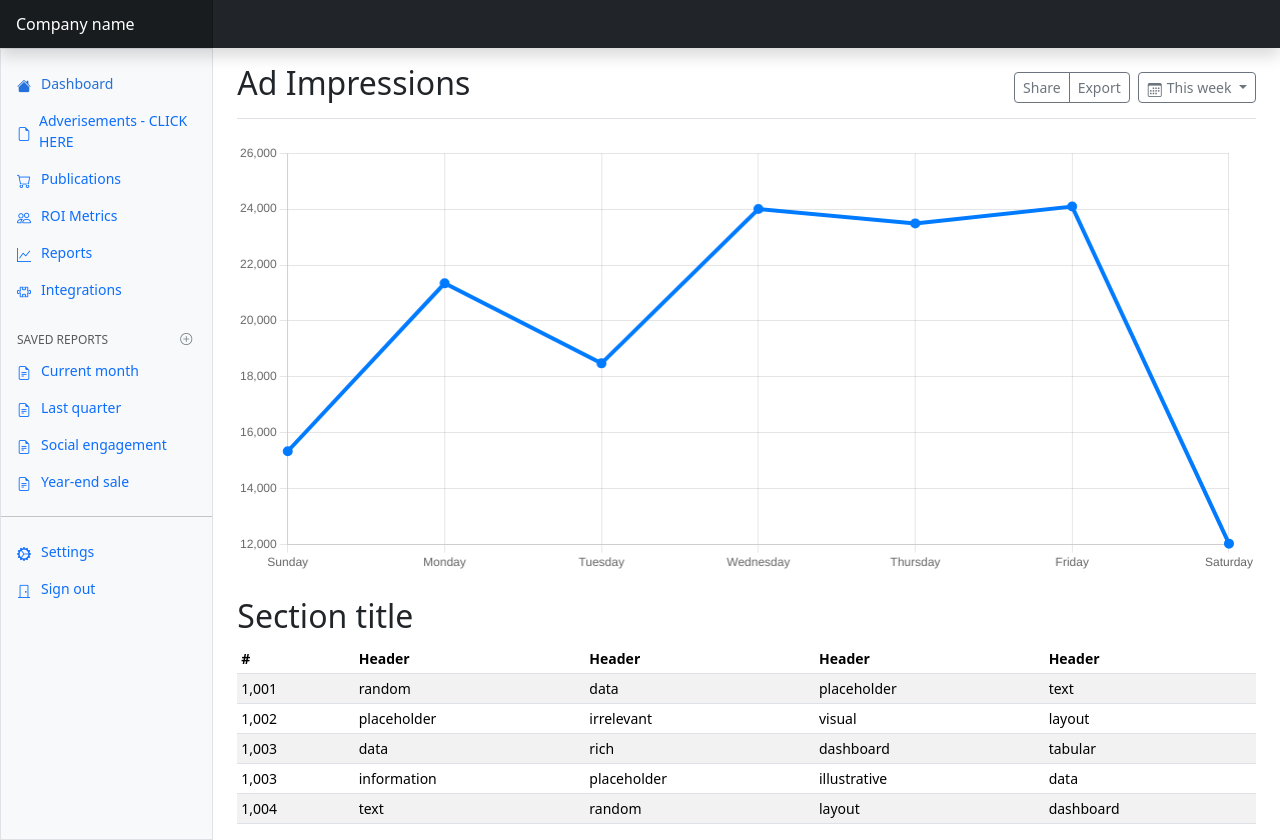
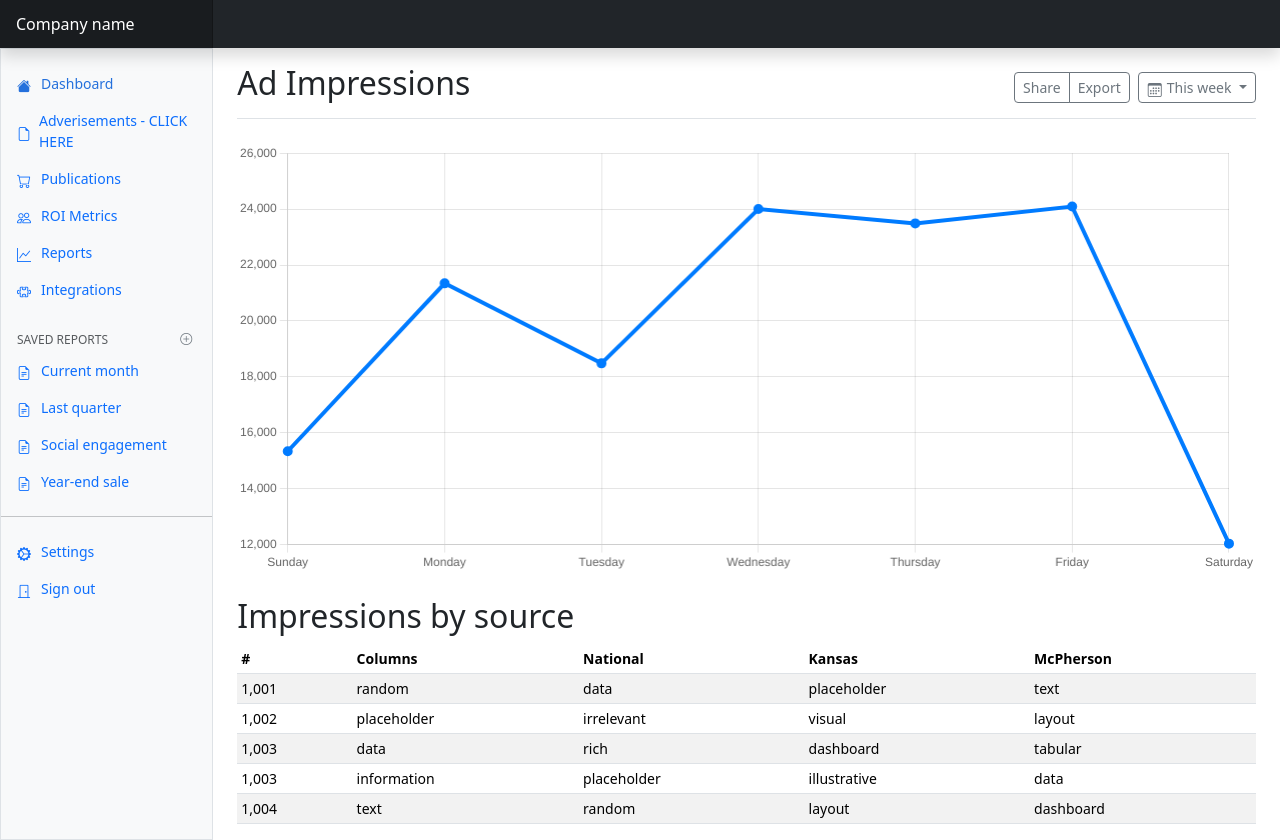
Before and after one commit to gregl72/rosebud_mvp, a React (Create React App) app: page / in a window 1280 px wide. Built offline with nearby package versions, Linux system fonts and the light colour scheme.

Commit message:
more words

```diff
--- a/src/Dashboard.js
+++ b/src/Dashboard.js
@@ -186,16 +186,16 @@ const Dashboard = () => {
 
             <canvas className="my-4 w-100" id="myChart" width="900" height="380" ref={chartRef}></canvas>
 
-            <h2>Section title</h2>
+            <h2>Impressions by source</h2>
             <div className="table-responsive small">
               <table className="table table-striped table-sm">
                 <thead>
                   <tr>
                     <th scope="col">#</th>
-                    <th scope="col">Header</th>
-                    <th scope="col">Header</th>
-                    <th scope="col">Header</th>
-                    <th scope="col">Header</th>
+                    <th scope="col">Columns</th>
+                    <th scope="col">National</th>
+                    <th scope="col">Kansas</th>
+                    <th scope="col">McPherson</th>
                   </tr>
                 </thead>
                 <tbody>
```
